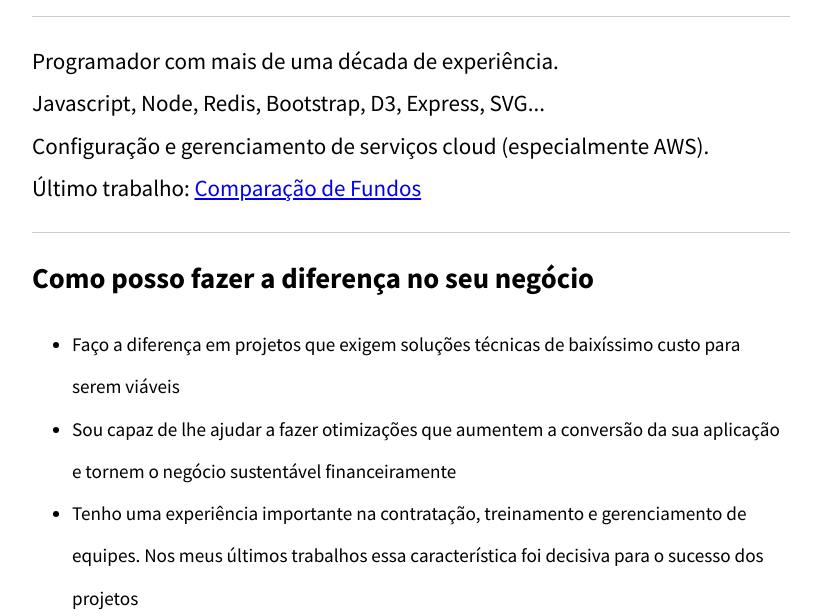
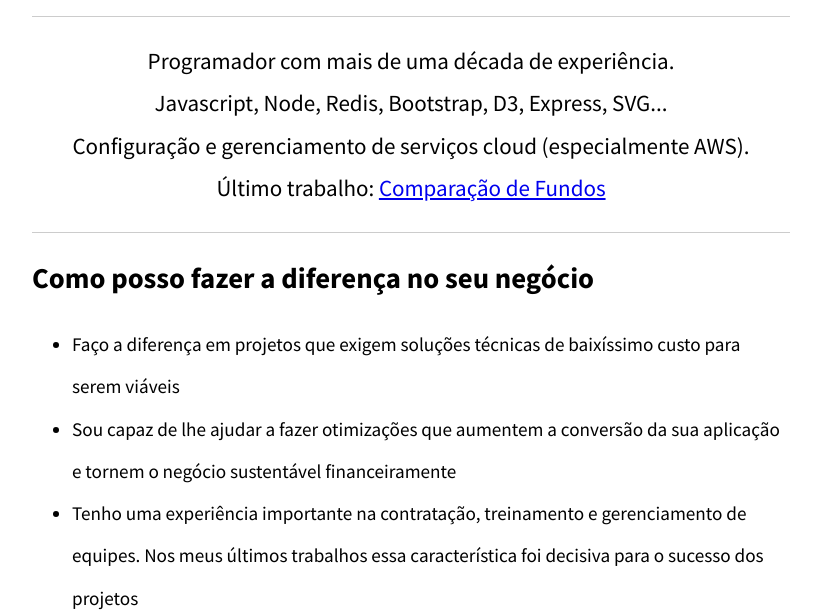
Before and after one commit to andreleite/curriculum.github.io, a website: page index.html in a window 1280 px wide. Shown: the part 179-795 px from the top of the page, without its empty margins (229-1050 px from the left). Drawn offline with nearby package versions, Linux system fonts and the light colour scheme.

Commit message:
Update index.html

```diff
--- a/index.html
+++ b/index.html
@@ -9,7 +9,7 @@
 body {color; #333; font-family: 'Source Sans Pro', sans-serif; font-size: 120%; font-weight: 400; line-height: 220%; margin: 0; padding: 0;}
 #main {margin: 0 auto; padding: 40px; width: 758px;}
 .info {text-align: center;}
-#hero {font-size: 120%;}
+#hero {font-size: 120%; text-align:center;}
 h1 {text-align: center;}
 h1, h2, h2, strong {font-weight: 700;}
 hr {border: none; border-top: 1px solid #ccc;}
```
